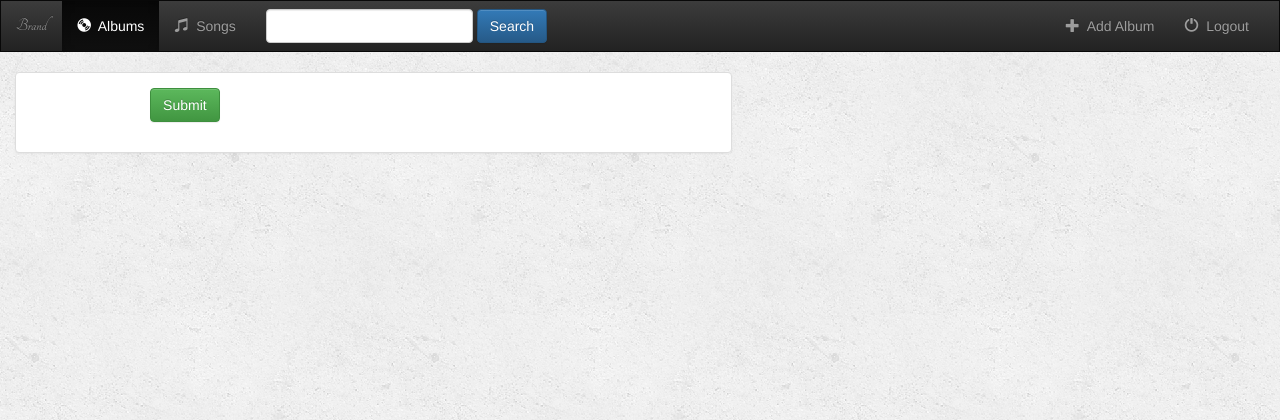
After one commit to ahammedshaneebnk/DjangoSample, a Django app: template music/templates/music/album_form.html in a window 1280 px wide. The commit adds this page. Shown: the top 420 px of the page. Run offline with Django 3.2, Linux system fonts and the light colour scheme; the template is opened without the code that fills it, so the values that code supplies are empty; some libraries are stand-ins or nearby versions.

Commit message:
Model Forms - 2 (CreateView)

```diff
--- /dev/null
+++ b/music/templates/music/album_form.html
@@ -0,0 +1,25 @@
+{% extends 'music/base.html' %}
+{% block title %}Add a new Album{% endblock %}
+{% block albums_active %}active{% endblock %}
+{% block body %}
+    <div class="container-fluid">
+        <div class="row">
+            <div class="col-sm-12 col-md-7">
+                <div class="panel panel-default">
+                    <div class="panel-body">
+                        <form class="form-horizontal" action="" method="post"
+                              enctype="multipart/form-data">
+                            {% csrf_token %}
+                            {% include 'music/form-template.html' %}
+                            <div class="form-group">
+                                <div class="col-sm-offset-2 col-sm-10">
+                                    <button type="submit" class="btn btn-success">Submit</button>
+                                </div>
+                            </div>
+                        </form>
+                    </div>
+                </div>
+            </div>
+        </div>
+    </div>
+{% endblock %}
--- a/music/templates/music/base.html
+++ b/music/templates/music/base.html
@@ -31,12 +31,14 @@
         <div class="collapse navbar-collapse" id="topNavBar">
 
             <ul class="nav navbar-nav">
-                <li class="active">
+                <li class="{% block albums_active %}{% endblock %}"
+                ">
                     <a href="{% url 'music:index' %}">
                         <span class="glyphicon glyphicon-cd" aria-hidden="true"></span>&nbsp
                         Albums</a>
                 </li>
-                <li class="">
+                <li class="{% block songs_active %}{% endblock %}"
+                ">
                     <a href="#">
                         <span class="glyphicon glyphicon-music" aria-hidden="true"></span>&nbsp
                         Songs</a>
@@ -52,7 +54,7 @@
 
             <ul class="nav navbar-nav navbar-right">
                 <li class="">
-                    <a href="">
+                    <a href="{% url 'music:album-add' %}">
                         <span class="glyphicon glyphicon-plus" aria-hidden="true"></span>&nbsp
                         Add Album</a>
                 </li>
--- a/music/templates/music/detail.html
+++ b/music/templates/music/detail.html
@@ -13,7 +13,7 @@
                     <div class="panel-body">
                         <a href="{% url 'music:detail' album.id %}">
                             {% if album.album_logo %}
-                                <img src="{{ album.album_logo.url }}" class="img-responsive">
+                                <img src="{{ album.album_logo }}" class="img-responsive">
                             {% else %}
                                 <h3>No image to display</h3>
                             {% endif %}
--- /dev/null
+++ b/music/templates/music/form-template.html
@@ -0,0 +1,13 @@
+{% for field in form %}
+    <div class="form-group">
+        <div class="col-sm-offset-2 col-sm-10">
+            <span class="text-danger small">{{ field.error }}</span>
+        </div>
+        <label class="control-label col-sm-2">
+            {{ field.label_tag }}
+        </label>
+        <div class="col-sm-10">
+            {{ field }}
+        </div>
+    </div>
+{% endfor %}
--- a/music/templates/music/index.html
+++ b/music/templates/music/index.html
@@ -41,7 +41,7 @@
             <br>
             <a href="">
                 <button type="button" class="btn btn-success">
-                    <span class="glyphicon glyphicon-plus"></span>&nbsp; Add an Album
+                    <span class="glyphicon glyphicon-plus"></span>&nbsp Add an Album
                 </button>
             </a>
         </div>
--- a/music/urls.py
+++ b/music/urls.py
@@ -19,5 +19,5 @@
     # for DetailView, it asks for primary key so we use pk instead fo album_id
     url(r'^(?P<pk>[0-9]+)/$', views.DetailView.as_view(), name='detail'),
 
-    url(r'^album/add/$', views.CreateView.as_view(), name='album-add'),
+    url(r'^album/add/$', views.AlbumCreate.as_view(), name='album-add'),
 ]
--- a/music/views.py
+++ b/music/views.py
@@ -34,3 +34,7 @@
     model = Album
     fields = ['artist', 'album_title', 'genre', 'album_logo']
     # then edit url.py
+    # then create template
+    # the file name of model form (html) should be 'model name in lower cae + underscore
+    # +form' here, model is Album so 'album_form.html' and
+    # it should be under music-templates-music directory
```
Also changed, not shown: db.sqlite3.
